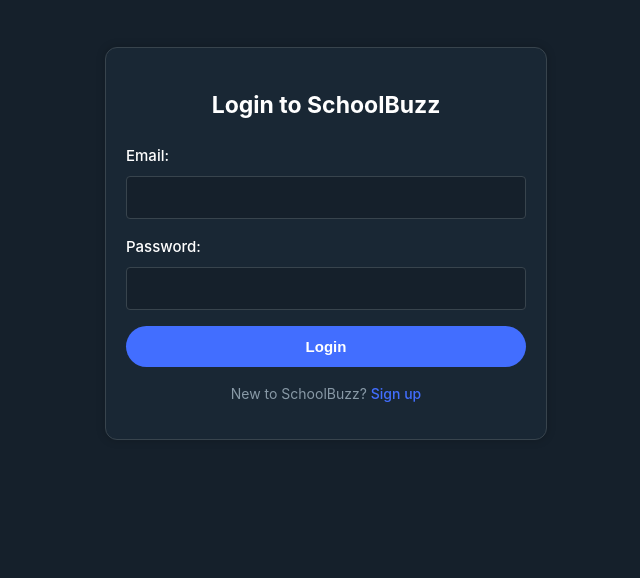
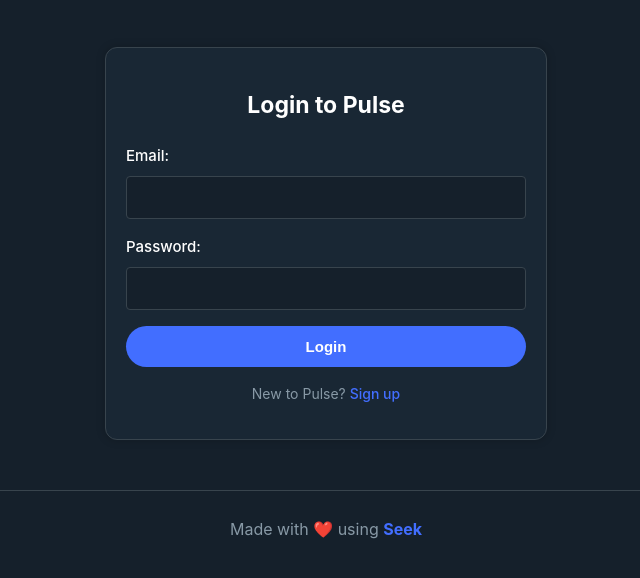
Before and after one commit to cosmiclearn/cosmiclearn.github.io, a plain HTML site: page index.html in a window 1280 px wide. Shown: the part 60-638 px from the top of the page, without its empty margins (314-954 px from the left). Drawn offline with nearby package versions, Linux system fonts and the light colour scheme.

Commit message:
Update index.html

```diff
--- a/index.html
+++ b/index.html
@@ -492,6 +492,27 @@
             background-color: var(--primary-color);
             color: white; /* Change text color to white for better contrast */
         }
+
+        .footer {
+            background-color: var(--background-color);
+            color: var(--light-text-color);
+            text-align: center;
+            padding: 10px 0;
+            position: relative;
+            bottom: 0;
+            width: 100%;
+            border-top: 1px solid var(--border-color);
+        }
+
+        .footer a {
+            color: var(--primary-color);
+            text-decoration: none;
+            font-weight: bold;
+        }
+
+        .footer a:hover {
+            text-decoration: underline;
+        }
     </style>
 </head>
 <body>
@@ -525,6 +546,10 @@
         </div>
     </div>
 
+</div>
+
+<div class="footer">
+    <p>Made with ❤️ using <a href="https://seeksimpler.com" target="_blank">Seek</a></p>
 </div>
 
 <script src="https://cdn.jsdelivr.net/npm/@supabase/supabase-js@2"></script>
@@ -576,13 +601,13 @@
             authSection.style.display = 'block';
             authSection.innerHTML = `
             <div class="auth-container">
-                <h2>Login to SchoolBuzz</h2>
+                <h2>Login to Pulse</h2>
                 <label for="loginEmail">Email:</label>
                 <input type="text" id="loginEmail">
                 <label for="loginPassword">Password:</label>
                 <input type="password" id="loginPassword">
                 <button onclick="login()">Login</button>
-                <p>New to SchoolBuzz? <a href="#" onclick="renderSignupForm()">Sign up</a></p>
+                <p>New to Pulse? <a href="#" onclick="renderSignupForm()">Sign up</a></p>
                 <div id="loginError" class="error-message"></div>
             </div>
         `;
@@ -593,7 +618,7 @@
         const authSection = document.getElementById('authSection');
         authSection.innerHTML = `
         <div class="auth-container">
-            <h2>Join SchoolBuzz!</h2>
+            <h2>Join Pulse!</h2>
             <label for="signupEmail">Email:</label>
             <input type="text" id="signupEmail">
             <label for="signupPassword">Password:</label>
```
